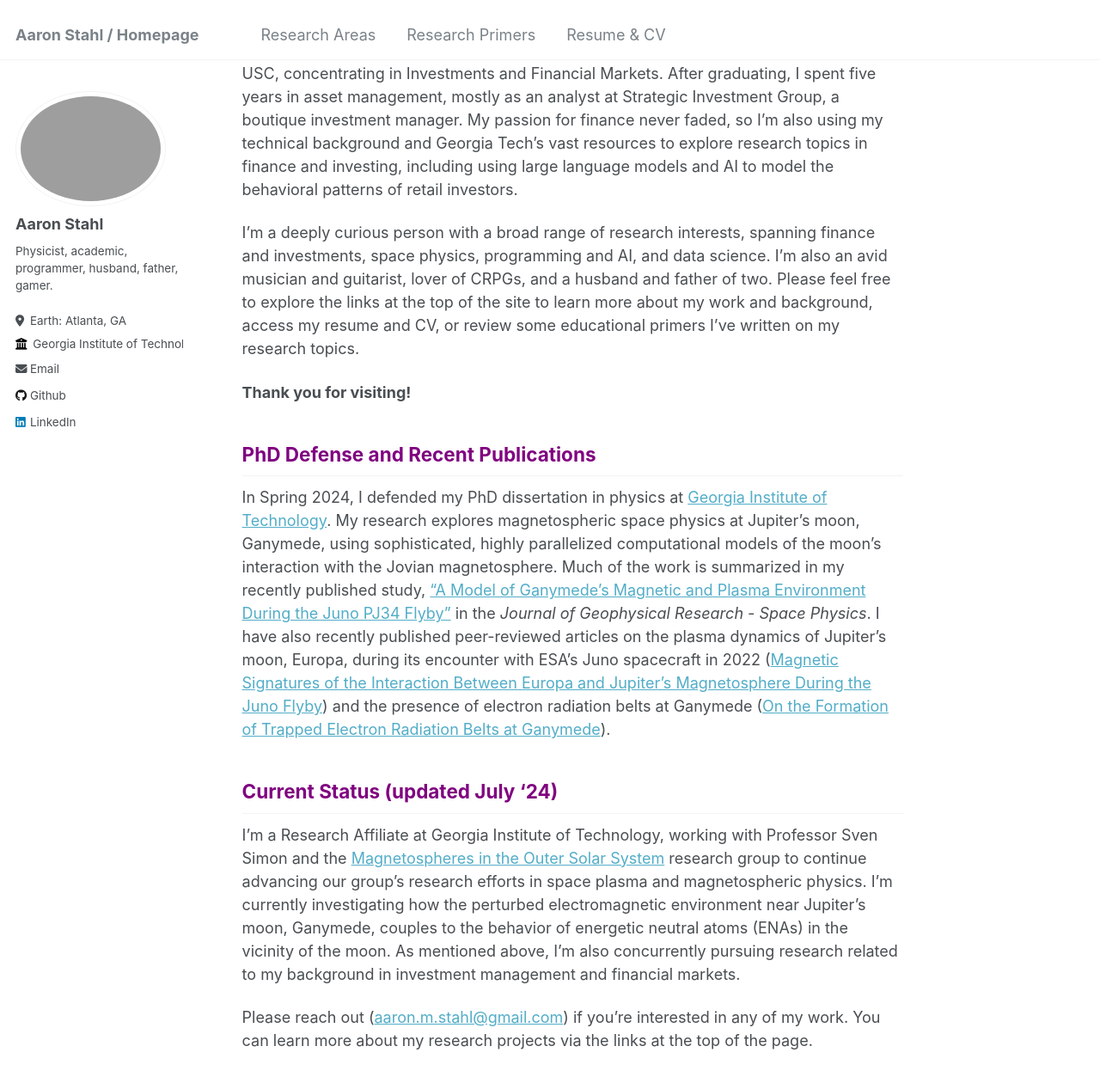
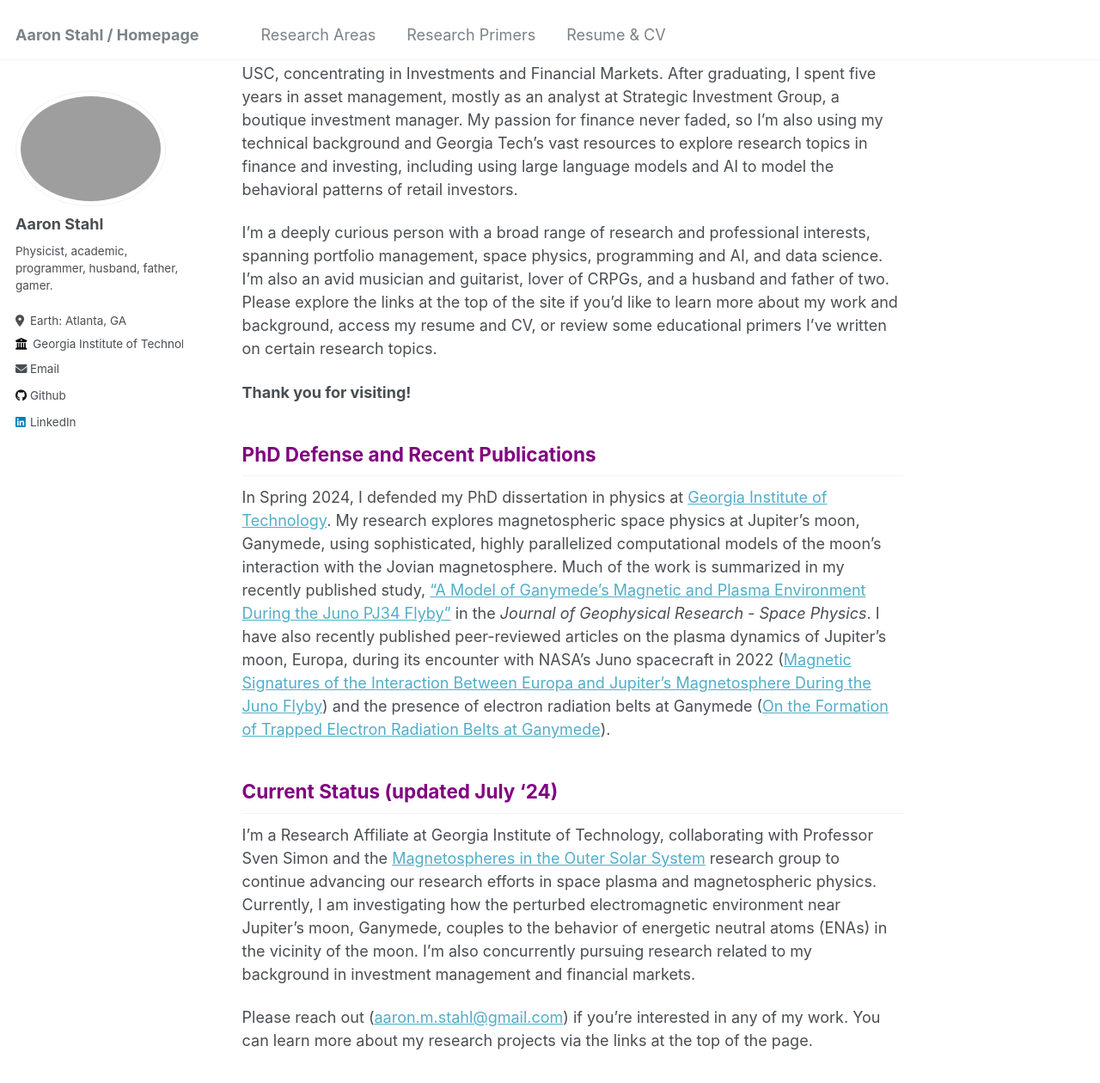
Before and after one commit to astahl3/astahl3.github.io, a Jekyll site: the page built from _pages/about.md, in a window 1280 px wide and 1400 px high, scrolled down 330 px. Shown: the top 1260 px of the window at 86% size. Built offline with Jekyll 4.4.1, drawn with Linux system fonts in a browser that asks for light colours.

Commit message:
updated landing page

```diff
--- a/_pages/about.md
+++ b/_pages/about.md
@@ -12,14 +12,14 @@ Greetings and welcome to my personal research site! I recently completed a PhD i
 
 Before diving into computational physics, I got my bachelor’s degree in Business from USC, concentrating in Investments and Financial Markets. After graduating, I spent five years in asset management, mostly as an analyst at Strategic Investment Group, a boutique investment manager. My passion for finance never faded, so I’m also using my technical background and Georgia Tech's vast resources to explore research topics in finance and investing, including using large language models and AI to model the behavioral patterns of retail investors.
 
-I’m a deeply curious person with a broad range of research interests, spanning finance and investments, space physics, programming and AI, and data science. I'm also an avid musician and guitarist, lover of CRPGs, and a husband and father of two. Please feel free to explore the links at the top of the site to learn more about my work and background, access my resume and CV, or review some educational primers I've written on my research topics.
+I’m a deeply curious person with a broad range of research and professional interests, spanning portfolio management, space physics, programming and AI, and data science. I'm also an avid musician and guitarist, lover of CRPGs, and a husband and father of two. Please explore the links at the top of the site if you'd like to learn more about my work and background, access my resume and CV, or review some educational primers I've written on certain research topics.
 
 **Thank you for visiting!**
 
 ## <span style="color: purple;"> PhD Defense and Recent Publications </span>
-In Spring 2024, I defended my PhD dissertation in physics at [Georgia Institute of Technology](https://grad.gatech.edu/events/phd-defense-aaron-stahl). My research explores magnetospheric space physics at Jupiter's moon, Ganymede, using sophisticated, highly parallelized computational models of the moon's interaction with the Jovian magnetosphere. Much of the work is summarized in my recently published study, ["A Model of Ganymede's Magnetic and Plasma Environment During the Juno PJ34 Flyby"](https://agupubs.onlinelibrary.wiley.com/doi/full/10.1029/2023JA032113) in the _Journal of Geophysical Research - Space Physics_. I have also recently published peer-reviewed articles on the plasma dynamics of Jupiter's moon, Europa, during its encounter with ESA's Juno spacecraft in 2022 ([Magnetic Signatures of the Interaction Between Europa and Jupiter's Magnetosphere During the Juno Flyby](https://agupubs.onlinelibrary.wiley.com/doi/10.1029/2023GL106810)) and the presence of electron radiation belts at Ganymede ([On the Formation of Trapped Electron Radiation Belts at Ganymede](https://agupubs.onlinelibrary.wiley.com/doi/full/10.1029/2024GL109058)).
+In Spring 2024, I defended my PhD dissertation in physics at [Georgia Institute of Technology](https://grad.gatech.edu/events/phd-defense-aaron-stahl). My research explores magnetospheric space physics at Jupiter's moon, Ganymede, using sophisticated, highly parallelized computational models of the moon's interaction with the Jovian magnetosphere. Much of the work is summarized in my recently published study, ["A Model of Ganymede's Magnetic and Plasma Environment During the Juno PJ34 Flyby"](https://agupubs.onlinelibrary.wiley.com/doi/full/10.1029/2023JA032113) in the _Journal of Geophysical Research - Space Physics_. I have also recently published peer-reviewed articles on the plasma dynamics of Jupiter's moon, Europa, during its encounter with NASA's Juno spacecraft in 2022 ([Magnetic Signatures of the Interaction Between Europa and Jupiter's Magnetosphere During the Juno Flyby](https://agupubs.onlinelibrary.wiley.com/doi/10.1029/2023GL106810)) and the presence of electron radiation belts at Ganymede ([On the Formation of Trapped Electron Radiation Belts at Ganymede](https://agupubs.onlinelibrary.wiley.com/doi/full/10.1029/2024GL109058)).
 
 ## <span style="color: purple;"> Current Status (updated July '24) </span>
-I'm a Research Affiliate at Georgia Institute of Technology, working with Professor Sven Simon and the [Magnetospheres in the Outer Solar System](https://svensimon.gatech.edu/) research group to continue advancing our group's research efforts in space plasma and magnetospheric physics. I'm currently investigating how the perturbed electromagnetic environment near Jupiter's moon, Ganymede, couples to the behavior of energetic neutral atoms (ENAs) in the vicinity of the moon. As mentioned above, I'm also concurrently pursuing research related to my background in investment management and financial markets.
+I'm a Research Affiliate at Georgia Institute of Technology, collaborating with Professor Sven Simon and the [Magnetospheres in the Outer Solar System](https://svensimon.gatech.edu/) research group to continue advancing our research efforts in space plasma and magnetospheric physics. Currently, I am investigating how the perturbed electromagnetic environment near Jupiter's moon, Ganymede, couples to the behavior of energetic neutral atoms (ENAs) in the vicinity of the moon. I'm also concurrently pursuing research related to my background in investment management and financial markets.
 
 Please reach out ([aaron.m.stahl@gmail.com](mailto:aaron.m.stahl@gmail.com)) if you're interested in any of my work. You can learn more about my research projects via the links at the top of the page.
```
